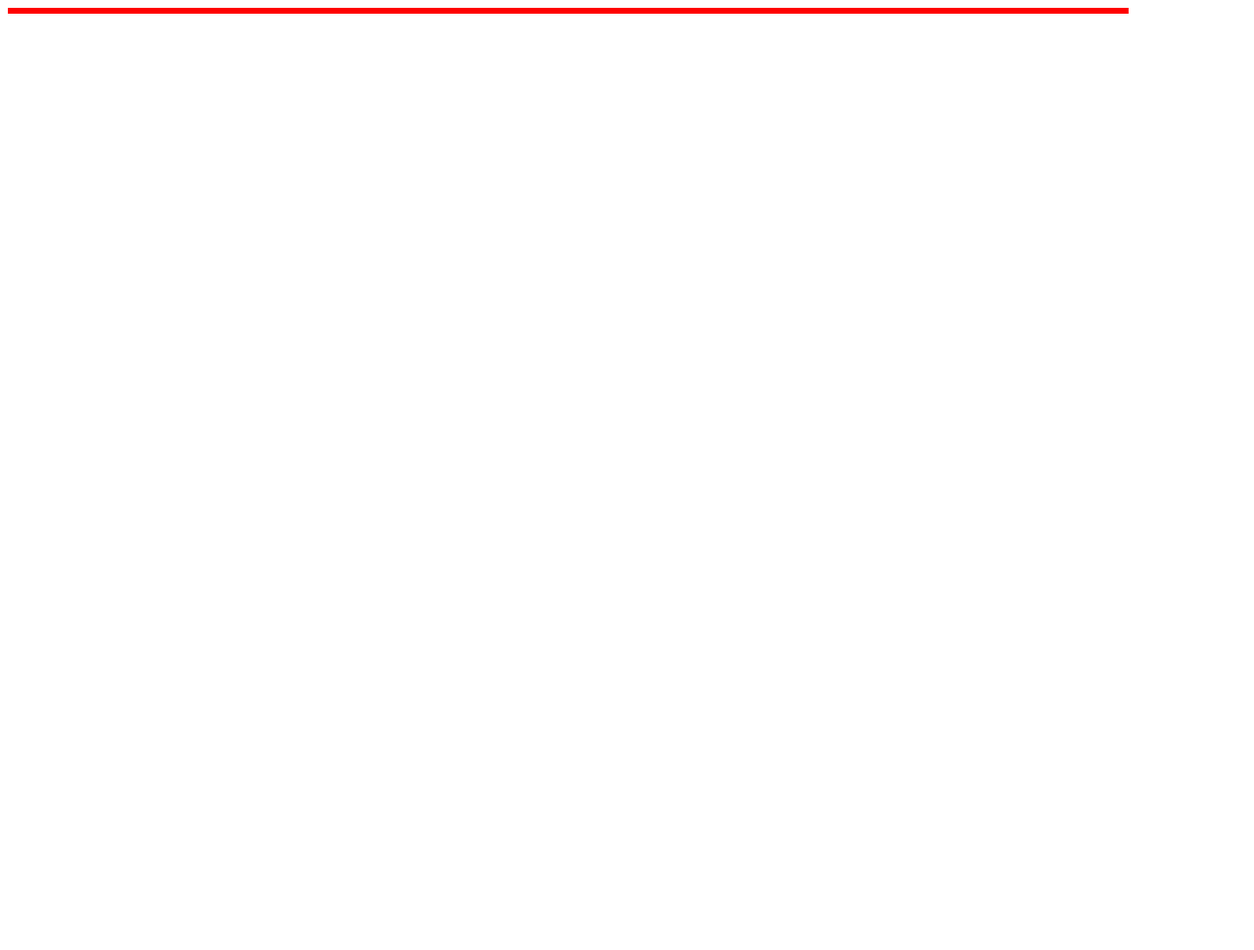
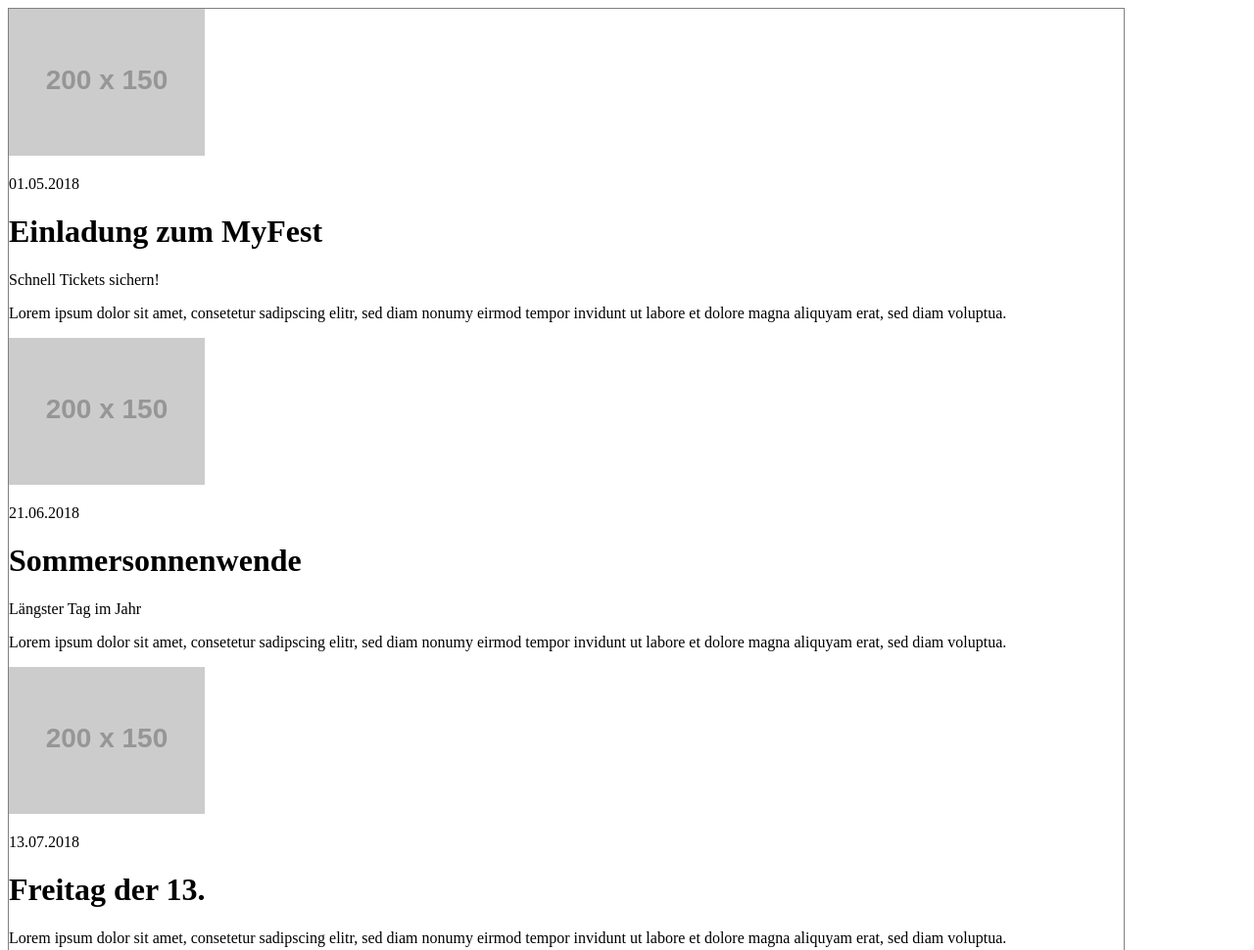
Before and after one commit to RadekKosiada/phpStorm, a plain HTML site: page index.html in a window 1280 px wide. Shown: the top 970 px of the page at 98% size. Before the commit the page ends 800 px from the top, so only its background shows below. Drawn offline with nearby package versions, Linux system fonts and the light colour scheme; placeholder pictures from the web are drawn by us.

Commit message:
Render data on the page

```diff
--- a/script.js
+++ b/script.js
@@ -1,12 +1,31 @@
 const mainContainer = $("#main-container");
-console.log(mainContainer)
-mainContainer.css({"border": "3px solid red"});
+console.log(mainContainer);
 
 $.ajax({
     type: 'GET',
     url: "data.json",
     contentType: 'application/json',
-    success: function(result) {
-        console.log(result)
+    success: function (result) {
+        console.log(result.aktuelles)
+        const current = result.aktuelles; //array
+        const events = result.veranstaltungen; //array
+
+        fillData(current);
+
+       fillData(events);
     }
 });
+
+
+function fillData (element) {
+    element.forEach(function (item, index) {
+        let currentContainer = mainContainer.append(`
+                <div class="current-container">
+                    <img src=${item.img}>
+                    <p>${item.date}</p>
+                    <h1 class="current">${item.headline}</h1>
+                    <p>${item.infos}</p>
+                    <p>${item.moreInfos}</p>
+                </div>`)
+    })
+}
--- a/style.css
+++ b/style.css
@@ -3,3 +3,7 @@
     width: 90%;
     border: 1px solid grey;
 }
+
+.events {
+    background-color: lightgray;
+}
```
